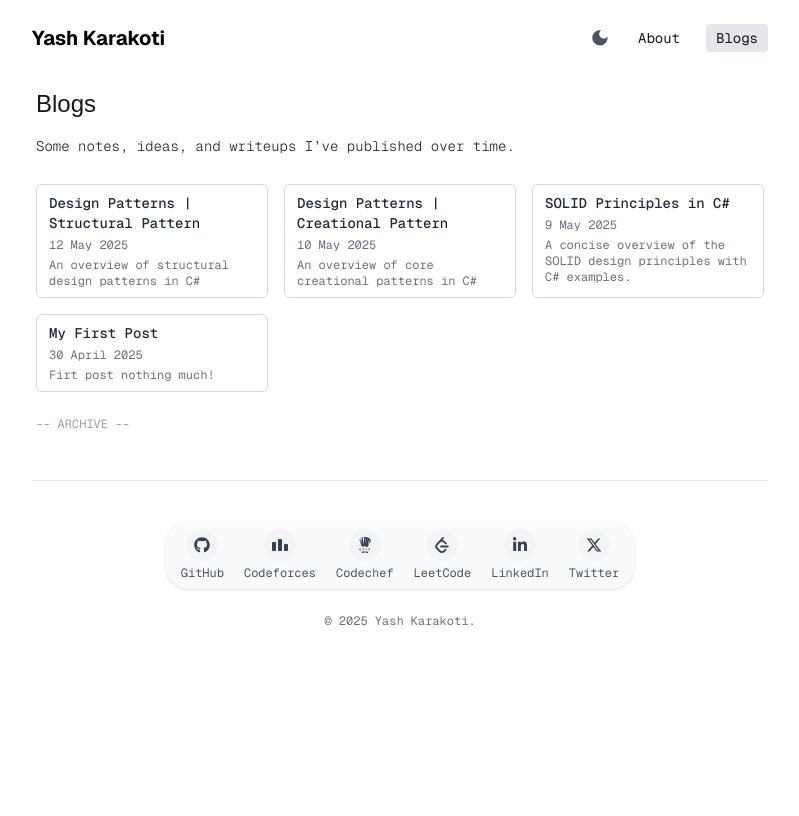
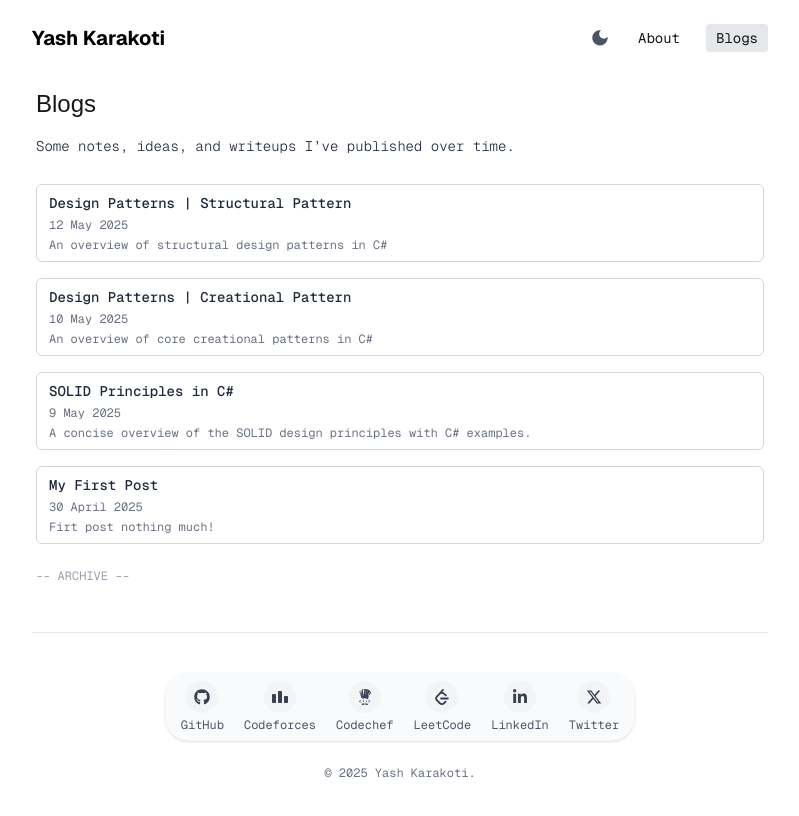
Before and after one commit to Ykarakoti77/blog, a Next.js app: page /blog in a window 1280 px wide. Shown: the top 816 px of the page, without its empty margins (240-1039 px from the left). Built offline with nearby package versions, Linux system fonts and the light colour scheme.

Commit message:
layout update

```diff
--- a/src/app/blog/page.tsx
+++ b/src/app/blog/page.tsx
@@ -23,7 +23,7 @@
         Some notes, ideas, and writeups I’ve published over time.
       </p>
 
-      <div className="grid grid-cols-1 sm:grid-cols-2 md:grid-cols-3 gap-4">
+      <div className="grid grid-cols-1 sm:grid-cols-1 md:grid-cols-1 gap-4">
         {posts.map((post) => (
           <Link
             key={post.slug}
```
